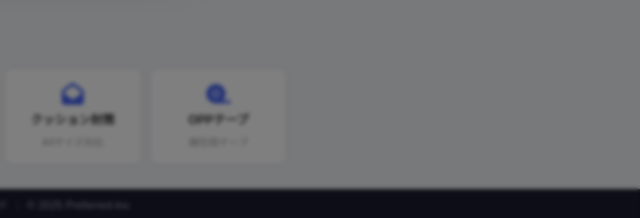
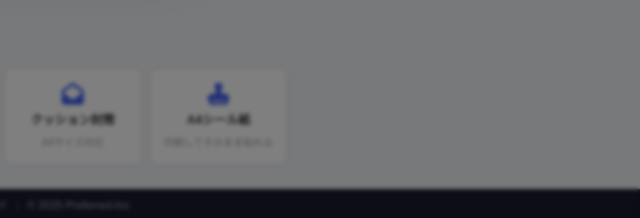
Before and after one commit to preferred-inc/label4, a plain HTML site: page index.html in a window 1280 px wide. Shown: the part 579-797 px from the top of the page, 640-1280 px from the left. Drawn offline with nearby package versions, Linux system fonts and the light colour scheme; a web font is replaced by a local one.

Commit message:
Replace OPP tape with A4 sticker paper in recommend section
シール紙は印刷→そのまま貼付できるのでLabel4との親和性が高い

Co-Authored-By: Claude Opus 4.6 (1M context) <noreply@anthropic.com>

```diff
--- a/index.html
+++ b/index.html
@@ -187,10 +187,10 @@
         <span class="recommend-title">クッション封筒</span>
         <span class="recommend-desc">A4サイズ対応</span>
       </a>
-      <a href="https://www.amazon.co.jp/s?k=%E3%83%86%E3%83%BC%E3%83%97+%E6%A2%B1%E5%8C%85%E7%94%A8+OPP&tag=XXXXX-22" target="_blank" rel="noopener sponsored" class="recommend-card">
-        <i class="fa-solid fa-tape"></i>
-        <span class="recommend-title">OPPテープ</span>
-        <span class="recommend-desc">梱包用テープ</span>
+      <a href="https://www.amazon.co.jp/s?k=A4+%E3%82%B7%E3%83%BC%E3%83%AB%E7%94%A8%E7%B4%99+%E3%82%AF%E3%83%AA%E3%83%83%E3%82%AF%E3%83%9D%E3%82%B9%E3%83%88&tag=XXXXX-22" target="_blank" rel="noopener sponsored" class="recommend-card">
+        <i class="fa-solid fa-stamp"></i>
+        <span class="recommend-title">A4シール紙</span>
+        <span class="recommend-desc">印刷してそのまま貼れる</span>
       </a>
     </div>
   </section>
```
